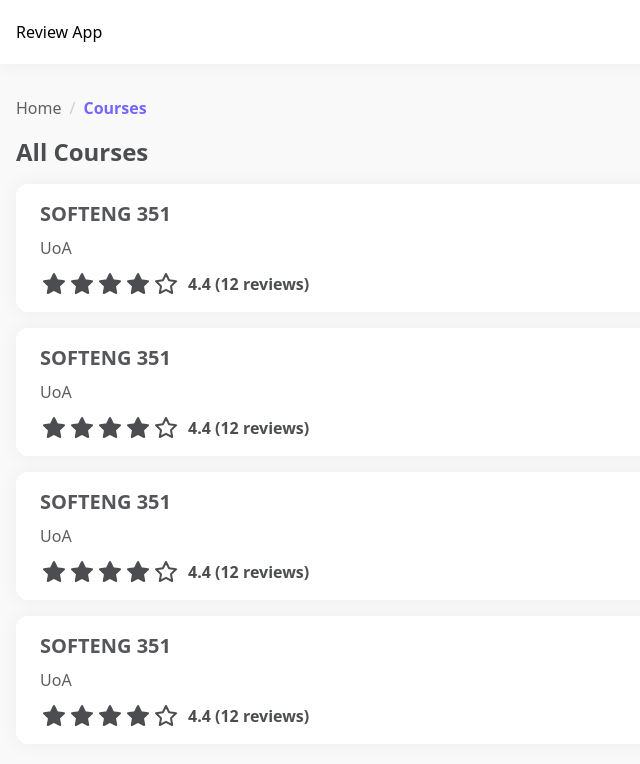
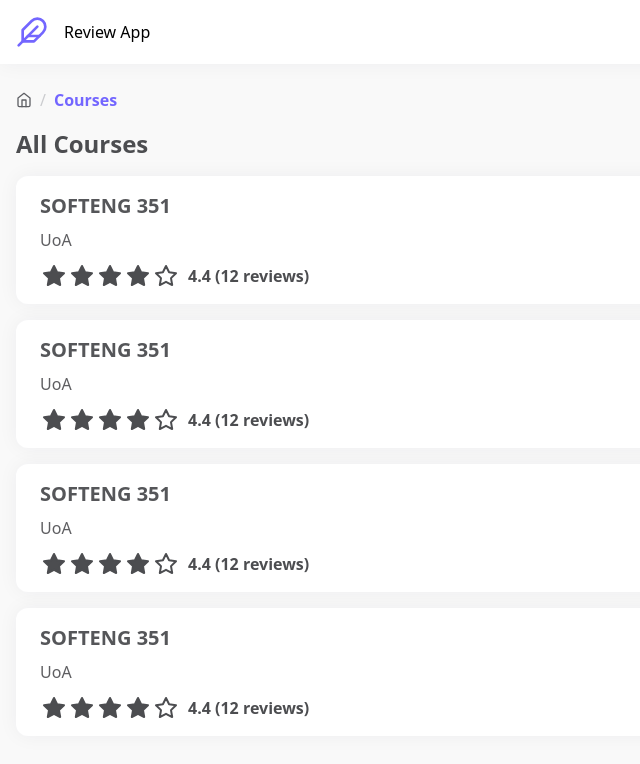
Before and after one commit to Course-Reviews/review-site, a Next.js app: page /courses in a window 1280 px wide. Shown: the top 764 px of the page, without its empty margins (0-640 px from the left). Built offline with nearby package versions, Linux system fonts and the light colour scheme; what async-modals would draw is missing.

Commit message:
Add more content to course page

```diff
--- a/components/MessageModal.tsx
+++ b/components/MessageModal.tsx
@@ -5,7 +5,7 @@
 import Modal from './atom/Modal';
 
 const MessageModal: React.FC<ModalType<void, void>> = ({isClosing, cancel}) => (
-    <Modal isClosing={isClosing} className={'w-full'}>
+    <Modal isClosing={isClosing} className={'w-full sm:w-1/2 md:w-1/3 m-4'}>
       <Modal.Title close={cancel}>Add a Review</Modal.Title>
       <Input/>
     </Modal>
--- a/components/atom/BreadCrumbs.tsx
+++ b/components/atom/BreadCrumbs.tsx
@@ -2,6 +2,7 @@
 import Link, { LinkProps } from 'next/link';
 import { useRouter } from 'next/router';
 import React, { HTMLAttributes } from 'react';
+import { FiHome } from 'react-icons/fi';
 
 interface BreadCrumbsProps extends HTMLAttributes<HTMLElement> {}
 
@@ -49,34 +50,26 @@
   );
 };
 
-interface BreadCrumbItemHomeProps extends HTMLAttributes<HTMLElement>, LinkProps {}
+interface BreadCrumbItemHomeProps extends HTMLAttributes<HTMLElement> {}
 
 const BreadCrumbItemHome: React.FC<BreadCrumbItemHomeProps> = ({
   children,
   className,
-  href,
-  as,
-  replace,
-  scroll,
-  shallow,
-  passHref,
-  prefetch,
-  locale,
   ...rest
 }) => {
   const router = useRouter();
 
   return (
-    <Link {...{ href, as, replace, scroll, shallow, passHref, prefetch, locale }}>
+    <Link href='/'>
       <a
         className={classNames(
           'hover:text-primary-500',
-          router.asPath === encodeURI(`${href}`) ? 'font-semibold text-primary-500' : 'text-gray-700',
+          router.asPath === '/' ? 'font-semibold text-primary-500' : 'text-gray-700',
           className
         )}
         {...rest}
       >
-        {children}
+        <FiHome className={'inline align-middle relative -top-0.5'}/>
       </a>
     </Link>
   );
--- a/components/atom/Button.tsx
+++ b/components/atom/Button.tsx
@@ -21,6 +21,10 @@
    * Classnames to apply to the inner button element
    */
   innerClassName?: string;
+  /**
+   * Apply this if including an icon in the button so that the padding can be adjusted
+   */
+  hasIcon?: boolean;
 }
 
 const Button: React.FC<ButtonProps> = ({
@@ -32,12 +36,13 @@
   outline,
   grow,
   disabled,
+  hasIcon,
   ...rest
 }) => (
   <Ripple grow={grow} className={classNames(outline && '-m-0.5', className)} disabled={disabled}>
     <button
       className={classNames(
-        'rounded-full font-bold focus:ring transition transform duration-300 ease-in-out focus:outline-none',
+        'rounded-full font-bold focus:ring transition transform duration-300 ease-in-out focus:outline-none flex items-center',
         !disabled && 'shadow',
         {
           'text-xs px-4 py-2': size === 'sm',
--- a/components/atom/Expand.tsx
+++ b/components/atom/Expand.tsx
@@ -1,11 +1,12 @@
 import classnames from 'classnames';
-import React, { HTMLAttributes, useEffect, useRef } from 'react';
+import React, { ElementType, HTMLAttributes, useEffect, useRef } from 'react';
 
 interface ExpandProps extends HTMLAttributes<HTMLElement> {
   expanded?: boolean;
+  as?: ElementType;
 }
 
-const Expand: React.FC<ExpandProps> = ({ children, className, expanded, ...rest }) => {
+const Expand: React.FC<ExpandProps> = ({ children, className, expanded, as: Component = 'div', ...rest }) => {
   const container = useRef<any>(0);
 
   useEffect(() => {
@@ -22,7 +23,7 @@
   }, [expanded]);
 
   return (
-    <div
+    <Component
       ref={container}
       className={classnames(
         'h-0 transition-height overflow-hidden duration-300 flex flex-col',
@@ -31,7 +32,7 @@
       {...rest}
     >
       {children}
-    </div>
+    </Component>
   );
 };
 
--- a/components/atom/Modal.tsx
+++ b/components/atom/Modal.tsx
@@ -19,7 +19,7 @@
 
 const ModalTitle: React.FC<ModalTitleProps> = ({ close, children, className, ...rest }) => (
   <Card.Title
-    className={'text-gray-800 flex items-start justify-between -mx-1'}
+    className={'text-gray-800 flex items-center justify-between -mx-1'}
     {...rest}
   >
     {children}
--- a/components/atom/Navbar.tsx
+++ b/components/atom/Navbar.tsx
@@ -9,7 +9,7 @@
 
 const Navbar: React.FC<NavbarProps> = ({ noBg, children, className, ...rest }) => (
   <>
-  <header className={classnames(noBg ? 'bg-gray-50': 'bg-white shadow-lg', 'flex items-center sticky top-0 left-0 h-16 z-30 mb-4 ', className)} {...rest}>{children}</header>
+  <header className={classnames(noBg ? 'bg-gray-50': 'bg-white shadow-lg', 'flex items-center sticky top-0 left-0 h-16 z-30 mb-2 ', className)} {...rest}>{children}</header>
   </>
 );
 
--- a/pages/_app.tsx
+++ b/pages/_app.tsx
@@ -5,10 +5,12 @@
 import { ModalProvider } from 'async-modals';
 import '../styles/index.css';
 import classNames from 'classnames';
+import { FiFeather } from 'react-icons/fi';
+import Link from 'next/link';
 
 const MyApp = ({ Component, pageProps }: AppProps) => (
   <ModalProvider
-    backgroundClassName={isExiting =>
+    backgroundClassName={(isExiting) =>
       classNames(
         'fixed inset-0 bg-gray-900 bg-opacity-75 flex justify-center items-center z-40',
         isExiting ? 'animate-modal-bg-fade-out' : 'animate-modal-bg-fade-in'
@@ -18,7 +20,14 @@
   >
     <div className='bg-gray-50 min-h-screen select-none'>
       <Navbar>
-        <Container>Review App</Container>
+        <Container>
+          <Link href='/'>
+            <a className={'flex items-center'}>
+              <FiFeather className={'text-primary-500 mr-4'} size={32} />
+              Review App
+            </a>
+          </Link>
+        </Container>
       </Navbar>
       <Component {...pageProps} />
     </div>
--- a/pages/courses/[id].tsx
+++ b/pages/courses/[id].tsx
@@ -9,6 +9,18 @@
 import { useModal } from 'async-modals';
 import Button from '../../components/atom/Button';
 import MessageModal from '../../components/MessageModal';
+import Card from '../../components/atom/Card';
+import {
+  FiBook,
+  FiChevronDown,
+  FiChevronRight,
+  FiChevronUp,
+  FiMessageSquare,
+  FiStar,
+} from 'react-icons/fi';
+import { useState } from 'react';
+import Expand from '../../components/atom/Expand';
+import classNames from 'classnames';
 
 interface CourseProps {
   id: string;
@@ -17,27 +29,28 @@
 interface CourseParams {
   params: {
     id: string;
-  }
+  };
 }
 
-const Course: React.FC<CourseProps> = ({id}) => {
+const Course: React.FC<CourseProps> = ({ id }) => {
+  const messageModal = useModal(MessageModal);
 
-  const messageModal = useModal(MessageModal);
+  const [courseInfo, setCourseInfo] = useState<boolean>(false);
 
   const showModal = async () => {
     await messageModal.show();
-  }
+  };
 
-  return(
+  return (
     <Container as={'main'}>
       <Head>
-      <title>Please Work</title>
+        <title>{id}</title>
         <link rel='icon' href='/favicon.ico' />
       </Head>
       <Row>
         <Col>
           <BreadCrumbs>
-          <BreadCrumbs.Item href='/'>Home</BreadCrumbs.Item>
+            <BreadCrumbs.Home />
             <BreadCrumbs.Item href='/courses'>Courses</BreadCrumbs.Item>
             <BreadCrumbs.Item href={`/courses/${id}`}>{id}</BreadCrumbs.Item>
           </BreadCrumbs>
@@ -46,47 +59,72 @@
       <Row>
         <Col>
           <h1 className={'text-2xl font-bold text-gray-800'}>{id}</h1>
+          <h1 className={'text-sm font-semibold text-gray-500'}>The University of Auckland</h1>
+        </Col>
+      </Row>
+      <Row onClick={() => setCourseInfo((v) => !v)}>
+        <Col>
+          <h2 className={'text-xl font-semibold text-gray-800 flex items-center justify-between'}>
+            <div className={'flex items-center'}>
+              <FiBook className={'mr-2'} />
+              Course Info
+            </div>
+            <button>
+              <FiChevronUp
+                size={30}
+                className={classNames('transform transition-transform', courseInfo && 'rotate-180')}
+              />
+            </button>
+          </h2>
         </Col>
       </Row>
       <Row>
         <Col>
-        <Button onClick={showModal}>Click me!</Button>
+          <Expand expanded={courseInfo} className={'rounded-xl shadow-lg'}>
+            <Card>
+              <Card.Body>
+                <Card.Text>wow</Card.Text>
+              </Card.Body>
+            </Card>
+          </Expand>
         </Col>
       </Row>
+      <Row>
+        <Col>
+          <h2 className={'text-xl font-semibold text-gray-800 flex items-center'}>
+            <FiMessageSquare />
+            <div className={'mx-2'}>Reviews</div>
+            <div className={'text-secondary-700 font-bold text-sm'}>(13)</div>
+          </h2>
+        </Col>
+      </Row>
+      <Row>
+        <Col>
+          <Card>
+            <Card.Body>
+              <Card.Text>wow</Card.Text>
+            </Card.Body>
+          </Card>
+        </Col>
+      </Row>
+      <div className={'fixed bottom-0 right-0 p-6'}>
+        <Button onClick={showModal}>
+          <FiStar size={24} className={'-m-2 mr-2'} />
+          Leave a review
+        </Button>
+      </div>
     </Container>
-)
+  );
 };
 
-// export const getStaticPaths = async (): Promise<{
-//   paths: CourseParams[];
-//   fallback: boolean;
-// }> => ({
-//   paths: [1, 2, 3, 4, 5, 6].map((v) => ({
-//     params: {
-//       id: `${v}`,
-//     },
-//   })),
-//   fallback: false,
-// });
-
-// export const getStaticProps = async ({ params }: CourseParams): Promise<{ props: CourseProps; }> =>
-//    ({
-//     props: {
-//       id: params.id
-//     }
-//   })
-// ;
-
 export const getServerSideProps: GetServerSideProps<CourseProps> = async (context) => {
-
   const id = context.params?.id as string;
 
   return {
     props: {
       id,
     }, // will be passed to the page component as props
-  }
-}
-
+  };
+};
 
 export default Course;
--- a/pages/courses/index.tsx
+++ b/pages/courses/index.tsx
@@ -11,13 +11,13 @@
 const index: React.FC<indexProps> = ({}) => (
   <Container as={'main'}>
     <Head>
-      <title>Please Work</title>
+      <title>Browse Courses</title>
       <link rel='icon' href='/favicon.ico' />
     </Head>
     <Row>
       <Col>
         <BreadCrumbs>
-          <BreadCrumbs.Item href='/'>Home</BreadCrumbs.Item>
+          <BreadCrumbs.Home/>
           <BreadCrumbs.Item href='/courses'>Courses</BreadCrumbs.Item>
         </BreadCrumbs>
       </Col>
```
Lines whose indentation alone changed are shown as unchanged.
